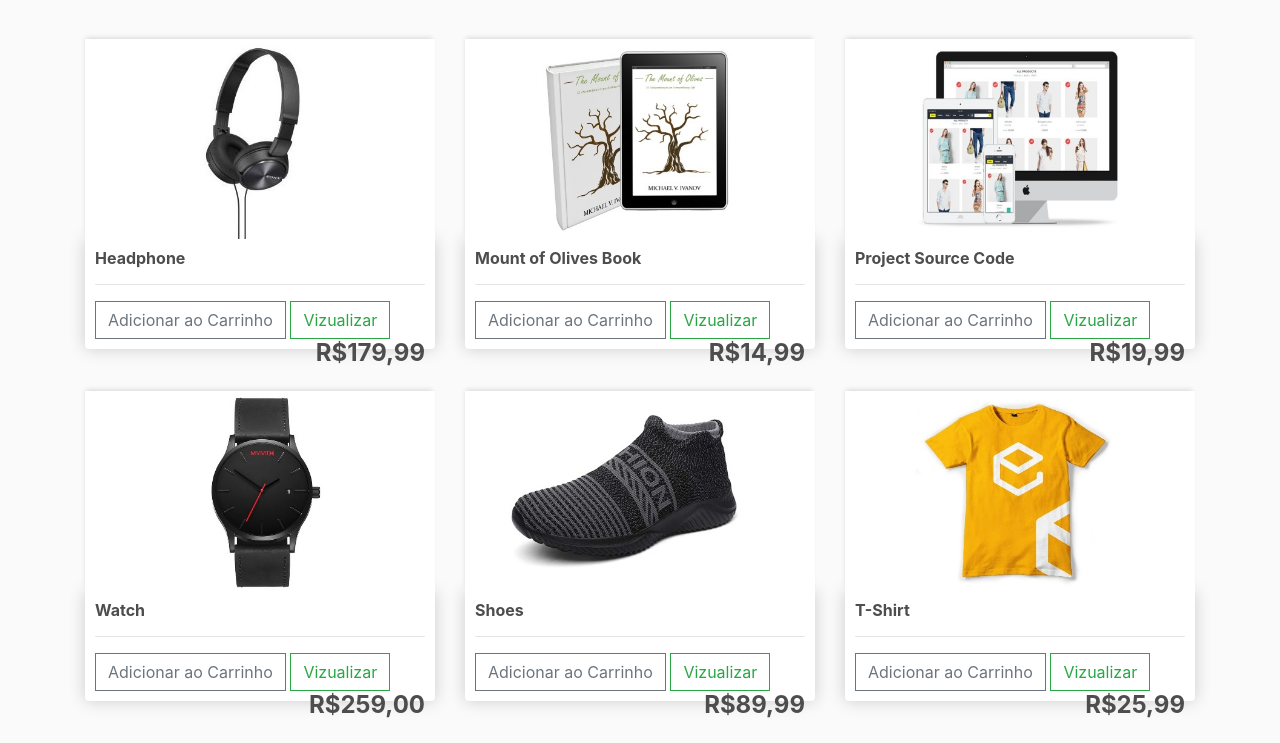
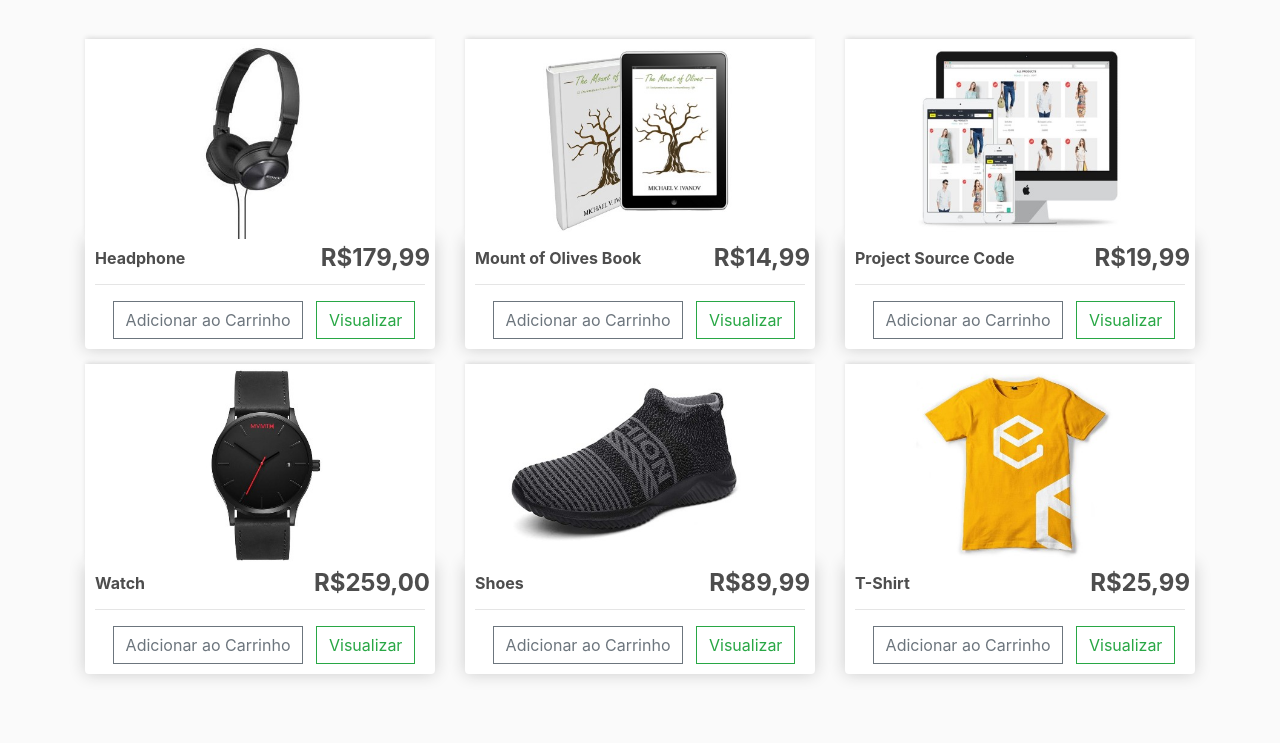
Before and after one commit to ShRafa/ecommerce, a Django app: page / in a window 1280 px wide. Shown: the part 57-800 px from the top of the page. Run offline with Django 3.2, Linux system fonts and the light colour scheme; data comes from the database, SQL or seed files in the repository; both versions use the stored data as it was after the commit; some libraries are stand-ins or nearby versions.

Commit message:
august/02: pilot

```diff
--- a/standard/templates/standard/checkout.html
+++ b/standard/templates/standard/checkout.html
@@ -64,7 +64,7 @@
 				</div>
 				{% endfor %}
 
-				<h5>Items: {{order.get_cart_items}}</h5>
+				<h5>Itens: {{order.get_cart_items}}</h5>
 				<h5>Total: R${{order.get_cart_total|floatformat:2}}</h5>
 			</div>
 		</div>
--- a/standard/templates/standard/store.html
+++ b/standard/templates/standard/store.html
@@ -6,17 +6,25 @@
     <div class="row">
         {% for product in products %}
         <div class="col-lg-4">
-            <img class="thumbnail" src="{{product.imageURL}}">
+            <div>
+                <img class="thumbnail" src="{{product.imageURL}}">
+                <h4 style="display: inline-block; float: right"><strong>
+                    R${{product.brazilianCurrency}}
+                </strong></h4>
+            </div>
             <div class="box-element product">
                 <h6><strong>{{product.name}}</strong></h6>
                 <hr>
-                <button data-product={{product.id}} data-action="add" class="btn btn-outline-secondary add-btn update-cart">
-                    Adicionar ao Carrinho
-                </button>
-                <a class="btn btn-outline-success" href="#">Vizualizar</a>
-                <h4 style="display: inline-block; float: right"><strong>
-                    R${{product.brazilianCurrency}}
-                </strong></h4>
+                <div class="align-text">
+                    <button
+                        data-product={{product.id}}
+                        data-action="add"
+                        class="btn btn-outline-secondary add-btn update-cart mx-2"
+                    >
+                        Adicionar ao Carrinho
+                    </button>
+                    <a class="btn btn-outline-success" href="#">Visualizar</a>
+                </div>
             </div>
         </div>
         {% endfor %}
--- a/standard/urls.py
+++ b/standard/urls.py
@@ -11,4 +11,5 @@ urlpatterns = [
     path("login/", views.UserLoginView.as_view(), name="login"),
     path("signin/", views.SigninView.as_view(), name="signin"),
     path("logout/", views.UserLogoutView.as_view(), name="logout"),
+    path("historic/", views.historic, name="historic"),
 ]
--- a/standard/views.py
+++ b/standard/views.py
@@ -107,6 +107,13 @@ def processOrder(request):
     return JsonResponse("Payment complete", safe=False)
 
 
+def historic(request):
+    if request.user.is_authenticated:
+        context = Order.objects.all()
+        return render(request, "standard/historic.html", context)
+    else:
+        return redirect("login")
+
 class SigninView(CreateView):
     template_name = "standard/signin.html"
     form_class = UserCreationForm
--- a/static/css/main.css
+++ b/static/css/main.css
@@ -4,6 +4,12 @@ body{
 
 h1,h2,h3,h4,h5,h6{
 	color:hsl(0, 0%, 30%);
+}
+
+h4 {
+	margin: 5px;
+	justify-content: center;
+	text-align: center;
 }
 
 .box-element{
@@ -23,6 +29,11 @@ h1,h2,h3,h4,h5,h6{
 
 .product{
 	border-radius: 0 0 4px 4px;
+}
+
+.align-text{
+	justify-content: center;
+	text-align: center;
 }
 
 .bg-dark{
```
Also changed, not shown: standard/templates/standard/historic.html (added, +12 -0 lines), db.sqlite3.
